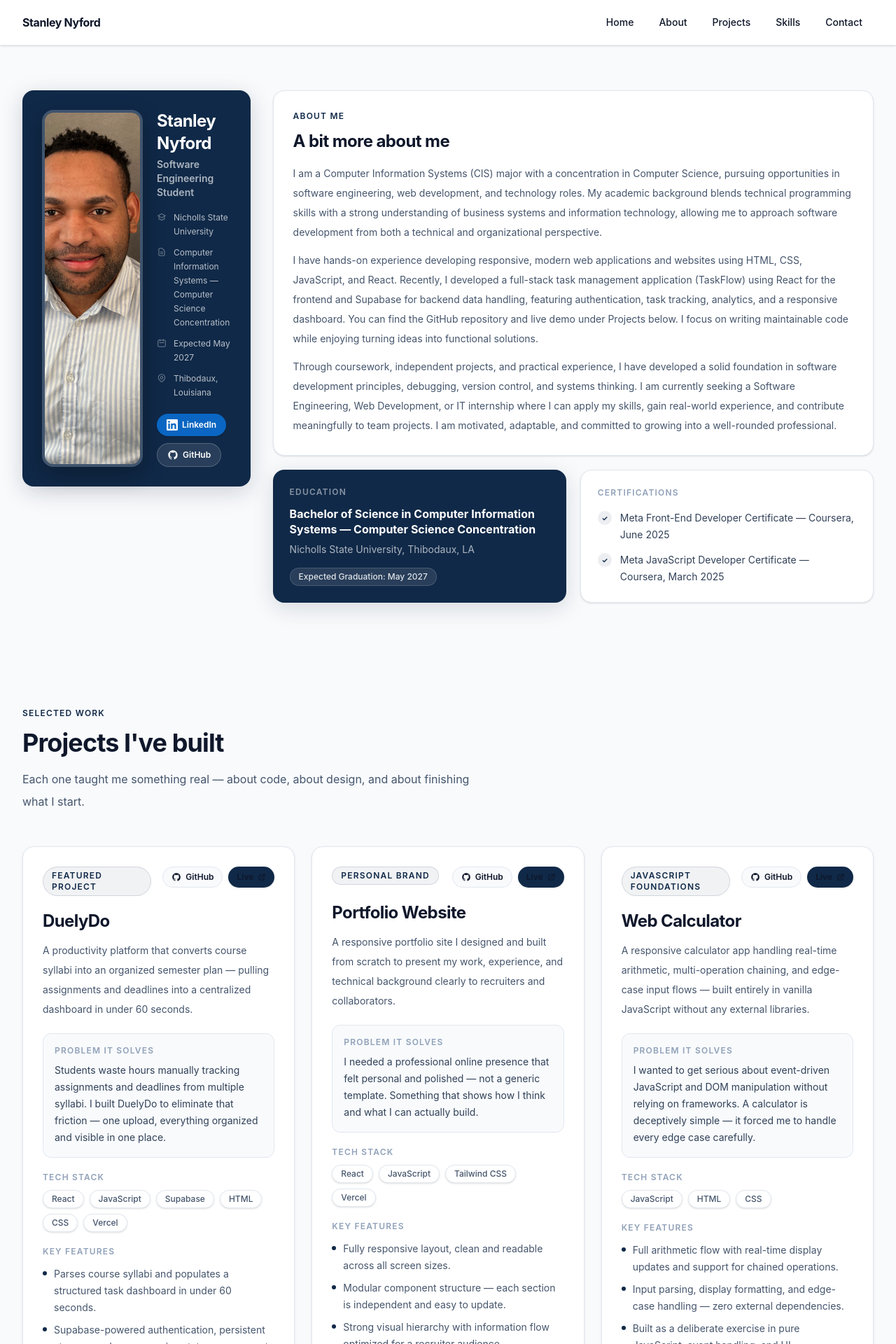
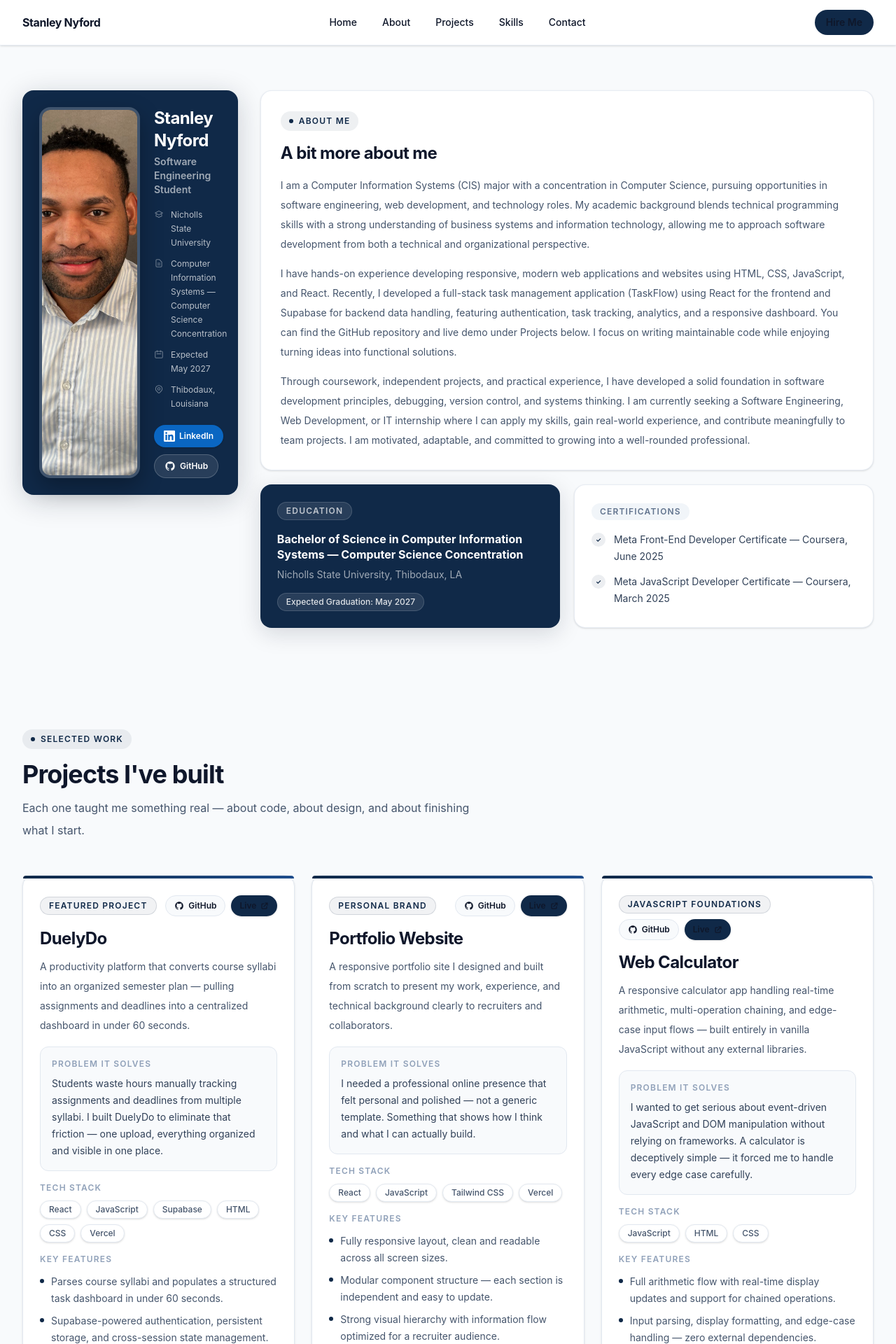
Before and after one commit to stanleytarun777/Portfolio-Website, a React (Vite) app: page / in a window 1280 px wide. Shown: the top 1920 px of the page at 70% size. Built offline with nearby package versions, Linux system fonts and the light colour scheme.

Commit message:
Modern UI pass: responsive layout, consistent pill headers, Hire Me CTA

```diff
--- a/src/components/Footer.jsx
+++ b/src/components/Footer.jsx
@@ -4,9 +4,9 @@ export default function Footer() {
   return (
     <footer className="bg-[#0a1d35] py-6">
       <div className="mx-auto max-w-7xl px-4 sm:px-6 lg:px-8">
-        <div className="flex flex-col items-center gap-1.5 text-sm text-white/30 sm:flex-row sm:justify-between">
-          <p>&copy; {new Date().getFullYear()} {profile.name}</p>
-          <p>Open to software engineering internships &middot; Spring / Summer 2026</p>
+        <div className="flex flex-col items-center gap-1.5 text-center text-sm text-white/30 sm:flex-row sm:justify-between sm:text-left">
+          <p>&copy; {new Date().getFullYear()} {profile.name}. All rights reserved.</p>
+          <p>Open to software engineering internships &middot; Summer 2026</p>
         </div>
       </div>
     </footer>
--- a/src/components/Hero.jsx
+++ b/src/components/Hero.jsx
@@ -3,7 +3,7 @@ import { education, certifications } from "../data/resume.js";
 
 function LinkedInIcon() {
   return (
-    <svg viewBox="0 0 24 24" fill="currentColor" className="h-4 w-4">
+    <svg viewBox="0 0 24 24" fill="currentColor" className="h-4 w-4 shrink-0">
       <path d="M20.447 20.452h-3.554v-5.569c0-1.328-.027-3.037-1.852-3.037-1.853 0-2.136 1.445-2.136 2.939v5.667H9.351V9h3.414v1.561h.046c.477-.9 1.637-1.85 3.37-1.85 3.601 0 4.267 2.37 4.267 5.455v6.286zM5.337 7.433c-1.144 0-2.063-.926-2.063-2.065 0-1.138.92-2.063 2.063-2.063 1.14 0 2.064.925 2.064 2.063 0 1.139-.925 2.065-2.064 2.065zm1.782 13.019H3.555V9h3.564v11.452zM22.225 0H1.771C.792 0 0 .774 0 1.729v20.542C0 23.227.792 24 1.771 24h20.451C23.2 24 24 23.227 24 22.271V1.729C24 .774 23.2 0 22.222 0h.003z" />
     </svg>
   );
@@ -11,62 +11,63 @@ function LinkedInIcon() {
 
 function GitHubIcon() {
   return (
-    <svg className="h-4 w-4" fill="currentColor" viewBox="0 0 24 24">
+    <svg className="h-4 w-4 shrink-0" fill="currentColor" viewBox="0 0 24 24">
       <path fillRule="evenodd" d="M12 2C6.477 2 2 6.484 2 12.017c0 4.425 2.865 8.18 6.839 9.504.5.092.682-.217.682-.483 0-.237-.008-.868-.013-1.703-2.782.605-3.369-1.343-3.369-1.343-.454-1.158-1.11-1.466-1.11-1.466-.908-.62.069-.608.069-.608 1.003.07 1.531 1.032 1.531 1.032.892 1.53 2.341 1.088 2.91.832.092-.647.35-1.088.636-1.338-2.22-.253-4.555-1.113-4.555-4.951 0-1.093.39-1.988 1.029-2.688-.103-.253-.446-1.272.098-2.65 0 0 .84-.27 2.75 1.026A9.564 9.564 0 0112 6.844c.85.004 1.705.115 2.504.337 1.909-1.296 2.747-1.027 2.747-1.027.546 1.379.202 2.398.1 2.651.64.7 1.028 1.595 1.028 2.688 0 3.848-2.339 4.695-4.566 4.943.359.309.678.92.678 1.855 0 1.338-.012 2.419-.012 2.747 0 .268.18.58.688.482A10.019 10.019 0 0022 12.017C22 6.484 17.522 2 12 2z" clipRule="evenodd" />
     </svg>
   );
 }
 
+function DetailRow({ icon, text }) {
+  return (
+    <div className="flex items-start gap-2.5">
+      <svg className="mt-0.5 h-3.5 w-3.5 shrink-0 text-white/40" fill="none" viewBox="0 0 24 24" stroke="currentColor" strokeWidth={1.75}>
+        {icon}
+      </svg>
+      <p className="text-xs leading-5 text-white/70">{text}</p>
+    </div>
+  );
+}
+
 export default function Hero() {
   return (
-    <section id="home" className="py-12 lg:py-16">
+    <section id="home" className="py-10 sm:py-12 lg:py-16">
       <div className="mx-auto max-w-7xl px-4 sm:px-6 lg:px-8">
-        <div className="grid gap-6 lg:grid-cols-[minmax(0,0.55fr)_minmax(0,1.45fr)] lg:items-start lg:gap-8">
+        <div className="grid gap-6 lg:grid-cols-[minmax(0,0.52fr)_minmax(0,1.48fr)] lg:items-start lg:gap-8">
 
-          {/* Left — Navy Identity Panel */}
-          <div className="rounded-2xl bg-[#102948] p-6 text-white shadow-[0_8px_32px_rgba(15,23,42,0.18)] sm:p-7">
-            <div className="flex items-stretch gap-5">
+          {/* ── Left: Navy Identity Panel ── */}
+          <div className="rounded-2xl bg-[#102948] p-5 text-white shadow-[0_8px_40px_rgba(15,23,42,0.2)] sm:p-6">
 
+            {/* Image + text: stacked on mobile, side-by-side on sm+ */}
+            <div className="flex flex-col gap-5 sm:flex-row sm:items-stretch">
               <img
                 src={profile.image}
                 alt={`${profile.name} professional headshot`}
-                className="w-36 shrink-0 rounded-2xl border-4 border-white/20 object-cover shadow-[0_12px_32px_rgba(0,0,0,0.28)]"
+                className="h-56 w-full rounded-xl border-4 border-white/20 object-cover object-top shadow-[0_12px_32px_rgba(0,0,0,0.3)] sm:h-auto sm:w-32 sm:rounded-2xl md:w-36"
               />
 
               <div className="min-w-0 flex-1">
-                <h1 className="text-xl font-bold tracking-tight text-white lg:text-2xl">
+                <h1 className="text-2xl font-bold tracking-tight text-white sm:text-xl lg:text-2xl">
                   {profile.name}
                 </h1>
-                <p className="mt-1 text-sm font-semibold text-white/65">{profile.role}</p>
+                <p className="mt-1 text-sm font-semibold text-white/60">{profile.role}</p>
 
                 <div className="mt-4 space-y-2.5">
-                  <div className="flex items-start gap-2.5">
-                    <svg className="mt-0.5 h-3.5 w-3.5 shrink-0 text-white/40" fill="none" viewBox="0 0 24 24" stroke="currentColor" strokeWidth={1.75}>
-                      <path strokeLinecap="round" strokeLinejoin="round" d="M12 14l9-5-9-5-9 5 9 5zm0 0l6.16-3.422a12.083 12.083 0 01.665 6.479A11.952 11.952 0 0012 20.055a11.952 11.952 0 00-6.824-2.998 12.078 12.078 0 01.665-6.479L12 14z" />
-                    </svg>
-                    <p className="text-xs leading-5 text-white/70">{profile.college}</p>
-                  </div>
-                  <div className="flex items-start gap-2.5">
-                    <svg className="mt-0.5 h-3.5 w-3.5 shrink-0 text-white/40" fill="none" viewBox="0 0 24 24" stroke="currentColor" strokeWidth={1.75}>
-                      <path strokeLinecap="round" strokeLinejoin="round" d="M9 12h6m-6 4h6m2 5H7a2 2 0 01-2-2V5a2 2 0 012-2h5.586a1 1 0 01.707.293l5.414 5.414a1 1 0 01.293.707V19a2 2 0 01-2 2z" />
-                    </svg>
-                    <p className="text-xs leading-5 text-white/70">
-                      {profile.major} &mdash; {profile.concentration} Concentration
-                    </p>
-                  </div>
-                  <div className="flex items-start gap-2.5">
-                    <svg className="mt-0.5 h-3.5 w-3.5 shrink-0 text-white/40" fill="none" viewBox="0 0 24 24" stroke="currentColor" strokeWidth={1.75}>
-                      <path strokeLinecap="round" strokeLinejoin="round" d="M8 7V3m8 4V3m-9 8h10M5 21h14a2 2 0 002-2V7a2 2 0 00-2-2H5a2 2 0 00-2 2v12a2 2 0 002 2z" />
-                    </svg>
-                    <p className="text-xs leading-5 text-white/70">{profile.graduation}</p>
-                  </div>
-                  <div className="flex items-start gap-2.5">
-                    <svg className="mt-0.5 h-3.5 w-3.5 shrink-0 text-white/40" fill="none" viewBox="0 0 24 24" stroke="currentColor" strokeWidth={1.75}>
-                      <path strokeLinecap="round" strokeLinejoin="round" d="M17.657 16.657L13.414 20.9a1.998 1.998 0 01-2.827 0l-4.244-4.243a8 8 0 1111.314 0z" />
-                      <path strokeLinecap="round" strokeLinejoin="round" d="M15 11a3 3 0 11-6 0 3 3 0 016 0z" />
-                    </svg>
-                    <p className="text-xs leading-5 text-white/70">{profile.location}</p>
-                  </div>
+                  <DetailRow
+                    icon={<path strokeLinecap="round" strokeLinejoin="round" d="M12 14l9-5-9-5-9 5 9 5zm0 0l6.16-3.422a12.083 12.083 0 01.665 6.479A11.952 11.952 0 0012 20.055a11.952 11.952 0 00-6.824-2.998 12.078 12.078 0 01.665-6.479L12 14z" />}
+                    text={profile.college}
+                  />
+                  <DetailRow
+                    icon={<path strokeLinecap="round" strokeLinejoin="round" d="M9 12h6m-6 4h6m2 5H7a2 2 0 01-2-2V5a2 2 0 012-2h5.586a1 1 0 01.707.293l5.414 5.414a1 1 0 01.293.707V19a2 2 0 01-2 2z" />}
+                    text={`${profile.major} — ${profile.concentration} Concentration`}
+                  />
+                  <DetailRow
+                    icon={<path strokeLinecap="round" strokeLinejoin="round" d="M8 7V3m8 4V3m-9 8h10M5 21h14a2 2 0 002-2V7a2 2 0 00-2-2H5a2 2 0 00-2 2v12a2 2 0 002 2z" />}
+                    text={profile.graduation}
+                  />
+                  <DetailRow
+                    icon={<><path strokeLinecap="round" strokeLinejoin="round" d="M17.657 16.657L13.414 20.9a1.998 1.998 0 01-2.827 0l-4.244-4.243a8 8 0 1111.314 0z" /><path strokeLinecap="round" strokeLinejoin="round" d="M15 11a3 3 0 11-6 0 3 3 0 016 0z" /></>}
+                    text={profile.location}
+                  />
                 </div>
 
                 <div className="mt-5 flex flex-wrap gap-2.5">
@@ -74,7 +75,7 @@ export default function Hero() {
                     href={profile.linkedin}
                     target="_blank"
                     rel="noreferrer"
-                    className="inline-flex items-center gap-1.5 rounded-full bg-[#0a66c2] px-3.5 py-2 text-xs font-semibold text-white shadow-sm transition duration-200 hover:-translate-y-0.5 hover:bg-[#004182]"
+                    className="inline-flex items-center gap-1.5 rounded-full bg-[#0a66c2] px-3.5 py-2 text-xs font-semibold text-white shadow-sm transition duration-200 hover:-translate-y-0.5 hover:bg-[#004182] hover:shadow-md"
                   >
                     <LinkedInIcon />
                     LinkedIn
@@ -83,7 +84,7 @@ export default function Hero() {
                     href={profile.github}
                     target="_blank"
                     rel="noreferrer"
-                    className="inline-flex items-center gap-1.5 rounded-full border border-white/20 bg-white/10 px-3.5 py-2 text-xs font-semibold text-white transition duration-200 hover:-translate-y-0.5 hover:bg-white/15"
+                    className="inline-flex items-center gap-1.5 rounded-full border border-white/20 bg-white/10 px-3.5 py-2 text-xs font-semibold text-white transition duration-200 hover:-translate-y-0.5 hover:bg-white/18"
                   >
                     <GitHubIcon />
                     GitHub
@@ -93,23 +94,25 @@ export default function Hero() {
             </div>
           </div>
 
-          {/* Right — About Me + Education + Certs */}
+          {/* ── Right: About Me + Education + Certs ── */}
           <div id="about" className="flex flex-col gap-5">
 
-            {/* About Me text */}
-            <div className="rounded-2xl border border-slate-200 bg-white p-6 shadow-sm sm:p-7">
-              <p className="text-xs font-semibold uppercase tracking-widest text-[#102948]">About Me</p>
-              <h2 className="mt-3 text-2xl font-bold tracking-tight text-slate-900">
+            {/* About Me card */}
+            <div className="rounded-2xl border border-slate-200/80 bg-white p-5 shadow-sm sm:p-7">
+              <div className="inline-flex items-center gap-2 rounded-full bg-[rgba(16,41,72,0.07)] px-3 py-1.5">
+                <span className="h-1.5 w-1.5 rounded-full bg-[#102948]" />
+                <span className="text-xs font-semibold uppercase tracking-widest text-[#102948]">About Me</span>
+              </div>
+              <h2 className="mt-4 text-xl font-bold tracking-tight text-slate-900 sm:text-2xl">
                 A bit more about me
               </h2>
-              <div className="mt-4 space-y-3 text-sm leading-7 text-slate-600">
+              <div className="mt-4 space-y-3.5 text-sm leading-7 text-slate-600">
                 <p>
                   I am a Computer Information Systems (CIS) major with a concentration in Computer
                   Science, pursuing opportunities in software engineering, web development, and
                   technology roles. My academic background blends technical programming skills with
                   a strong understanding of business systems and information technology, allowing me
-                  to approach software development from both a technical and organizational
-                  perspective.
+                  to approach software development from both a technical and organizational perspective.
                 </p>
                 <p>
                   I have hands-on experience developing responsive, modern web applications and
@@ -131,26 +134,30 @@ export default function Hero() {
               </div>
             </div>
 
-            {/* Education + Certs row */}
+            {/* Education + Certs */}
             <div className="grid gap-5 sm:grid-cols-2">
-              <div className="rounded-2xl bg-[#102948] p-6 text-white shadow-[0_8px_32px_rgba(15,23,42,0.14)]">
-                <p className="text-xs font-semibold uppercase tracking-widest text-white/50">Education</p>
-                <h3 className="mt-3 text-base font-bold leading-snug text-white">{education.degree}</h3>
-                <p className="mt-2 text-sm text-white/65">{education.school}</p>
+              <div className="rounded-2xl bg-[#102948] p-5 text-white shadow-[0_8px_32px_rgba(15,23,42,0.15)] sm:p-6">
+                <div className="inline-flex items-center gap-2 rounded-full border border-white/15 bg-white/10 px-3 py-1">
+                  <span className="text-xs font-semibold uppercase tracking-widest text-white/70">Education</span>
+                </div>
+                <h3 className="mt-4 text-sm font-bold leading-snug text-white sm:text-base">{education.degree}</h3>
+                <p className="mt-2 text-xs text-white/60 sm:text-sm">{education.school}</p>
                 <span className="mt-4 inline-flex items-center rounded-full border border-white/15 bg-white/10 px-3 py-1 text-xs font-medium text-white/85">
                   {education.graduation}
                 </span>
               </div>
 
-              <div className="rounded-2xl border border-slate-200 bg-white p-6 shadow-sm">
-                <p className="text-xs font-semibold uppercase tracking-widest text-slate-400">Certifications</p>
+              <div className="rounded-2xl border border-slate-200/80 bg-white p-5 shadow-sm sm:p-6">
+                <div className="inline-flex items-center gap-2 rounded-full bg-slate-100 px-3 py-1">
+                  <span className="text-xs font-semibold uppercase tracking-widest text-slate-500">Certifications</span>
+                </div>
                 <div className="mt-4 space-y-3">
                   {certifications.map((cert) => (
                     <div key={cert} className="flex items-start gap-3">
-                      <span className="mt-0.5 flex h-5 w-5 shrink-0 items-center justify-center rounded-full bg-[rgba(16,41,72,0.08)] text-[10px] font-bold text-[#102948]">
+                      <span className="mt-0.5 flex h-5 w-5 shrink-0 items-center justify-center rounded-full bg-[rgba(16,41,72,0.08)] text-[9px] font-bold text-[#102948]">
                         ✓
                       </span>
-                      <p className="text-sm leading-6 text-slate-700">{cert}</p>
+                      <p className="text-xs leading-5 text-slate-700 sm:text-sm sm:leading-6">{cert}</p>
                     </div>
                   ))}
                 </div>
@@ -158,7 +165,6 @@ export default function Hero() {
             </div>
 
           </div>
-
         </div>
       </div>
     </section>
--- a/src/components/Navbar.jsx
+++ b/src/components/Navbar.jsx
@@ -15,10 +15,10 @@ export default function Navbar() {
   return (
     <header className="sticky top-0 z-50 border-b border-slate-200/80 bg-white/95 backdrop-blur-md shadow-sm">
       <div className="mx-auto max-w-7xl px-4 sm:px-6 lg:px-8">
-        <div className="flex h-16 items-center justify-between">
+        <div className="flex h-16 items-center justify-between gap-4">
           <a
             href="#home"
-            className="text-base font-bold tracking-tight text-slate-900 hover:text-[#102948] transition-colors"
+            className="shrink-0 text-base font-bold tracking-tight text-slate-900 hover:text-[#102948] transition-colors"
           >
             {profile.name}
           </a>
@@ -34,6 +34,15 @@ export default function Navbar() {
               </a>
             ))}
           </nav>
+
+          <div className="hidden md:flex shrink-0">
+            <a
+              href="#contact"
+              className="rounded-full bg-[#102948] px-4 py-2 text-sm font-semibold text-white transition duration-200 hover:bg-[#173f76]"
+            >
+              Hire Me
+            </a>
+          </div>
 
           <button
             type="button"
@@ -65,6 +74,15 @@ export default function Navbar() {
               {link.label}
             </a>
           ))}
+          <div className="mt-2 px-1">
+            <a
+              href="#contact"
+              className="block rounded-xl bg-[#102948] px-4 py-3 text-center text-sm font-semibold text-white"
+              onClick={() => setOpen(false)}
+            >
+              Hire Me
+            </a>
+          </div>
         </div>
       )}
     </header>
--- a/src/components/Projects.jsx
+++ b/src/components/Projects.jsx
@@ -2,7 +2,7 @@ import { projects } from "../data/projects.jsx";
 
 function GitHubIcon() {
   return (
-    <svg className="h-3.5 w-3.5" fill="currentColor" viewBox="0 0 24 24">
+    <svg className="h-3.5 w-3.5 shrink-0" fill="currentColor" viewBox="0 0 24 24">
       <path fillRule="evenodd" d="M12 2C6.477 2 2 6.484 2 12.017c0 4.425 2.865 8.18 6.839 9.504.5.092.682-.217.682-.483 0-.237-.008-.868-.013-1.703-2.782.605-3.369-1.343-3.369-1.343-.454-1.158-1.11-1.466-1.11-1.466-.908-.62.069-.608.069-.608 1.003.07 1.531 1.032 1.531 1.032.892 1.53 2.341 1.088 2.91.832.092-.647.35-1.088.636-1.338-2.22-.253-4.555-1.113-4.555-4.951 0-1.093.39-1.988 1.029-2.688-.103-.253-.446-1.272.098-2.65 0 0 .84-.27 2.75 1.026A9.564 9.564 0 0112 6.844c.85.004 1.705.115 2.504.337 1.909-1.296 2.747-1.027 2.747-1.027.546 1.379.202 2.398.1 2.651.64.7 1.028 1.595 1.028 2.688 0 3.848-2.339 4.695-4.566 4.943.359.309.678.92.678 1.855 0 1.338-.012 2.419-.012 2.747 0 .268.18.58.688.482A10.019 10.019 0 0022 12.017C22 6.484 17.522 2 12 2z" clipRule="evenodd" />
     </svg>
   );
@@ -10,7 +10,7 @@ function GitHubIcon() {
 
 function ExternalLinkIcon() {
   return (
-    <svg className="h-3 w-3" fill="none" viewBox="0 0 24 24" stroke="currentColor" strokeWidth={2.5}>
+    <svg className="h-3 w-3 shrink-0" fill="none" viewBox="0 0 24 24" stroke="currentColor" strokeWidth={2.5}>
       <path strokeLinecap="round" strokeLinejoin="round" d="M10 6H6a2 2 0 00-2 2v10a2 2 0 002 2h10a2 2 0 002-2v-4M14 4h6m0 0v6m0-6L10 14" />
     </svg>
   );
@@ -18,10 +18,13 @@ function ExternalLinkIcon() {
 
 function ProjectCard({ project }) {
   return (
-    <article className="flex flex-col rounded-2xl border border-slate-200 bg-white p-6 shadow-sm transition duration-300 hover:-translate-y-1 hover:shadow-lg lg:p-7">
+    <article className="flex flex-col rounded-2xl border border-slate-200 bg-white shadow-sm transition duration-300 hover:-translate-y-1 hover:shadow-lg">
+      {/* Top accent */}
+      <div className="h-1 w-full rounded-t-2xl bg-gradient-to-r from-[#102948] to-[#1e4d8c]" />
 
-      {/* Header row */}
-      <div className="flex items-start justify-between gap-4">
+      <div className="flex flex-1 flex-col p-5 sm:p-6">
+        {/* Category badge + action buttons */}
+        <div className="flex flex-wrap items-center justify-between gap-2">
           <span className="inline-flex rounded-full border border-[rgba(16,41,72,0.14)] bg-[rgba(16,41,72,0.06)] px-3 py-1 text-xs font-semibold uppercase tracking-widest text-[#102948]">
             {project.category}
           </span>
@@ -48,15 +51,15 @@ function ProjectCard({ project }) {
         </div>
 
         {/* Title */}
-      <h3 className="mt-5 text-2xl font-bold tracking-tight text-slate-900">
+        <h3 className="mt-4 text-xl font-bold tracking-tight text-slate-900 sm:text-2xl">
           {project.title}
         </h3>
 
         {/* Summary */}
-      <p className="mt-3 text-sm leading-7 text-slate-600">{project.summary}</p>
+        <p className="mt-2.5 text-sm leading-7 text-slate-600">{project.summary}</p>
 
         {/* Problem it solves */}
-      <div className="mt-5 rounded-xl border border-slate-200 bg-slate-50 p-4">
+        <div className="mt-4 rounded-xl border border-slate-200 bg-slate-50 p-4">
           <p className="text-xs font-semibold uppercase tracking-widest text-slate-400">
             Problem It Solves
           </p>
@@ -64,7 +67,7 @@ function ProjectCard({ project }) {
         </div>
 
         {/* Tech Stack */}
-      <div className="mt-5">
+        <div className="mt-4">
           <p className="text-xs font-semibold uppercase tracking-widest text-slate-400">
             Tech Stack
           </p>
@@ -81,7 +84,7 @@ function ProjectCard({ project }) {
         </div>
 
         {/* Key Features */}
-      <div className="mt-5">
+        <div className="mt-4">
           <p className="text-xs font-semibold uppercase tracking-widest text-slate-400">
             Key Features
           </p>
@@ -94,29 +97,30 @@ function ProjectCard({ project }) {
             ))}
           </ul>
         </div>
-
+      </div>
     </article>
   );
 }
 
 export default function Projects() {
   return (
-    <section id="projects" className="py-16 lg:py-20">
+    <section id="projects" className="py-10 sm:py-14 lg:py-20">
       <div className="mx-auto max-w-7xl px-4 sm:px-6 lg:px-8">
 
-        <div className="mb-12">
-          <span className="text-xs font-semibold uppercase tracking-widest text-[#102948]">
-            Selected Work
-          </span>
-          <h2 className="mt-3 text-3xl font-bold tracking-tight text-slate-900 lg:text-4xl">
+        <div className="mb-10 sm:mb-12">
+          <div className="inline-flex items-center gap-2 rounded-full bg-[rgba(16,41,72,0.07)] px-3 py-1.5">
+            <span className="h-1.5 w-1.5 rounded-full bg-[#102948]" />
+            <span className="text-xs font-semibold uppercase tracking-widest text-[#102948]">Selected Work</span>
+          </div>
+          <h2 className="mt-4 text-2xl font-bold tracking-tight text-slate-900 sm:text-3xl lg:text-4xl">
             Projects I've built
           </h2>
-          <p className="mt-4 max-w-2xl text-base leading-8 text-slate-600">
+          <p className="mt-3 max-w-2xl text-sm leading-7 text-slate-600 sm:text-base sm:leading-8">
             Each one taught me something real — about code, about design, and about finishing what I start.
           </p>
         </div>
 
-        <div className="grid gap-6 md:grid-cols-2 xl:grid-cols-3">
+        <div className="grid gap-5 sm:gap-6 md:grid-cols-2 xl:grid-cols-3">
           {projects.map((project) => (
             <ProjectCard key={project.title} project={project} />
           ))}
```
Also changed, not shown: src/components/Contact.jsx (+18 -15 lines), src/components/Skills.jsx (+11 -10 lines). Lines whose indentation alone changed are shown as unchanged.
